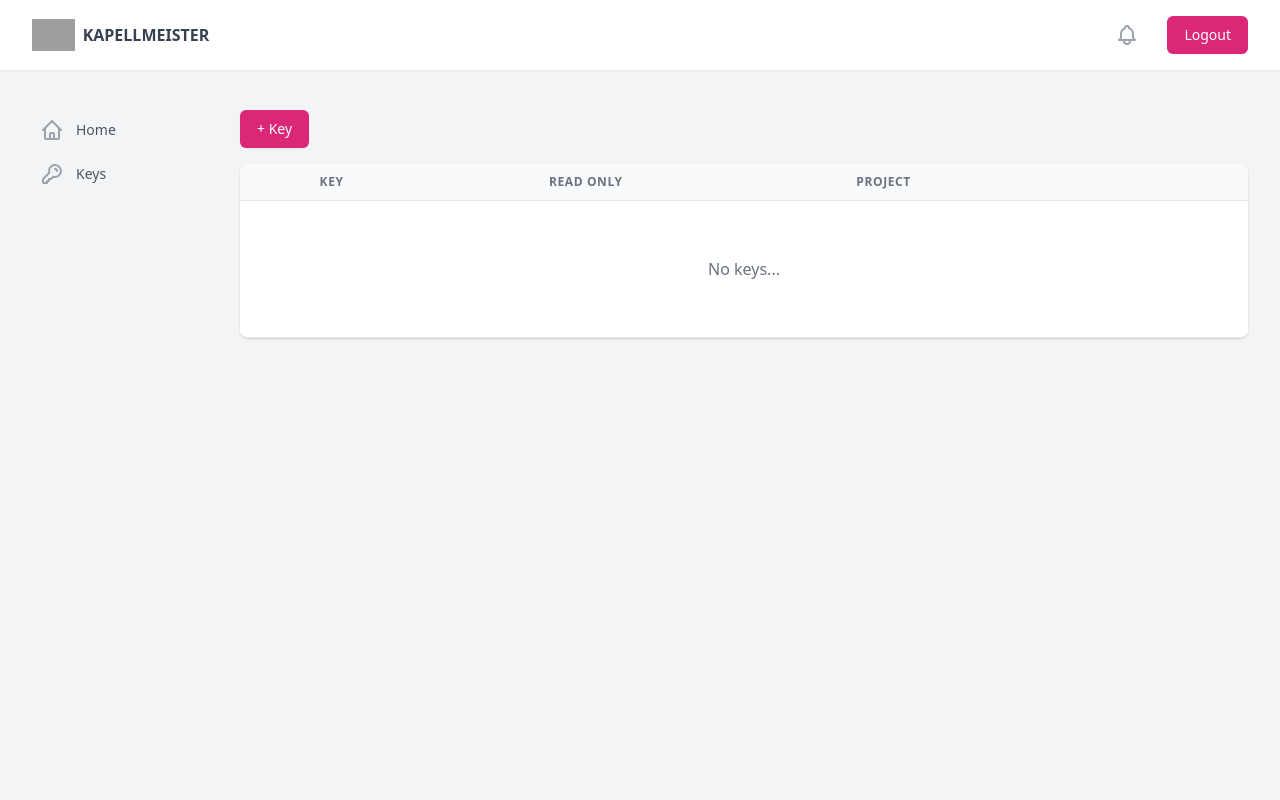
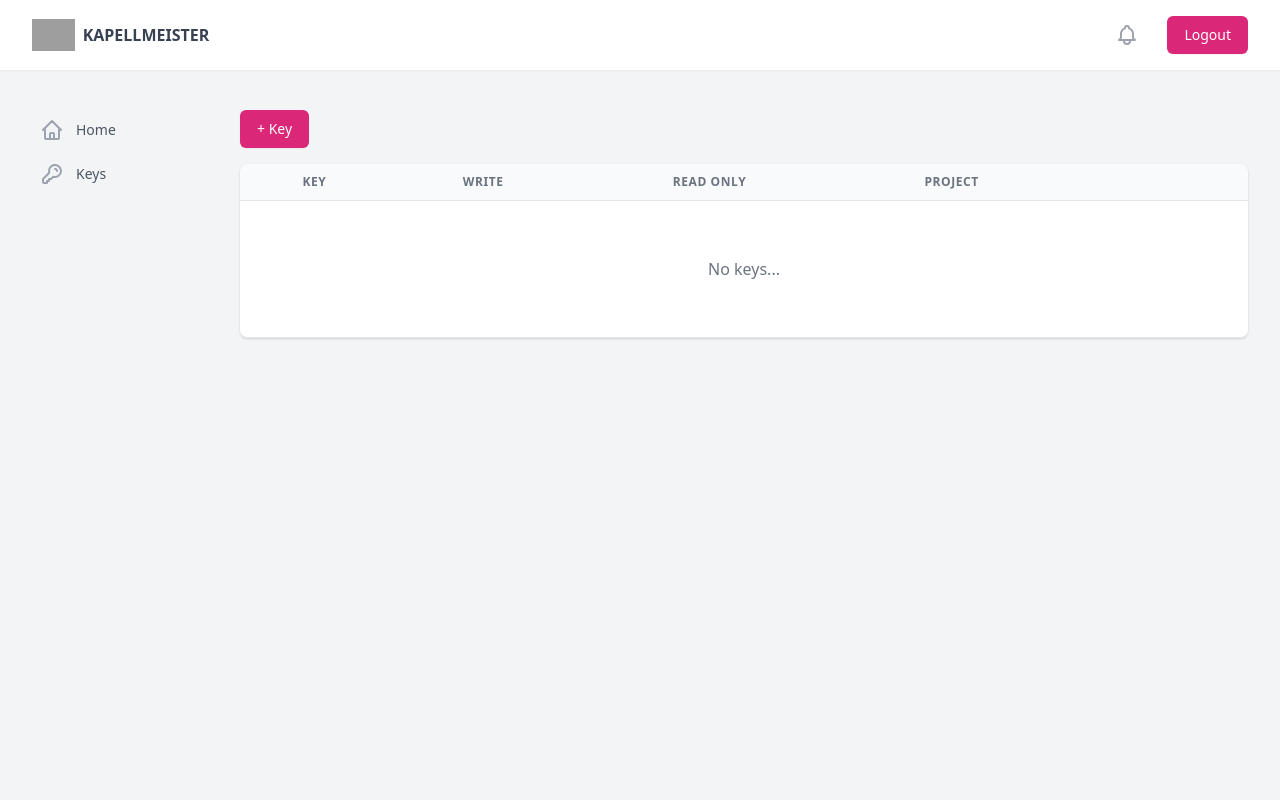
Before and after one commit to belichberg/kapellmeister, a Python web app: template templates/tokens.html in a window 1280 px wide. Run offline with Jinja, Linux system fonts and the light colour scheme; the template is opened without the code that fills it, so the values that code supplies are empty; grey boxes are pictures that could not be loaded.

Commit message:
CU-5kba9g add "write" option when token create

```diff
--- a/src/database/models.py
+++ b/src/database/models.py
@@ -92,9 +92,10 @@ class APIToken(ModelMixin, Base):
     token = Column("token", VARCHAR(64), nullable=False, unique=True)
     read_only = Column("read_only", Boolean, nullable=False)
     project_id = Column("project_id", Integer, ForeignKey("projects.id"), nullable=True)
+    write = Column("write", Boolean, nullable=False)
 
     def to_dict(self):
-        return dict(id=self.id, token=self.token, read_only=self.read_only, project_id=self.project_id)
+        return dict(id=self.id, token=self.token, read_only=self.read_only, project_id=self.project_id, write=self.write)
 
 
 class User(ModelMixin, Base):
--- a/src/models/manager.py
+++ b/src/models/manager.py
@@ -35,6 +35,7 @@ class TokenAPI(BaseModel):
     token: str
     read_only: bool
     project_id: Optional[int]
+    write: bool
 
 
 class TokenRequestAPI(BaseModel):
--- a/src/routers/auth.py
+++ b/src/routers/auth.py
@@ -107,7 +107,7 @@ async def delete_user(user_id: int, user: Optional[UserAPI] = Depends(get_user))
 #     return UserAPI.parse_obj(User.update(data.dict(), id=user_id).to_dict())
 
 
-@router.post("/users/username/{user_id}/", response_model=UserAPI)
+@router.post("/users/update/{user_id}/", response_model=UserAPI)
 async def update_user(user_id: str, data: UserRequestAPI, user: Optional[UserAPI] = Depends(get_user)) -> UserAPI:
     """Change username"""
 
--- a/src/routers/token.py
+++ b/src/routers/token.py
@@ -24,7 +24,7 @@ async def get_tokens(user: Optional[UserAPI] = Depends(get_user)) -> List[TokenA
 
 @router.post("/tokens/", response_model=TokenAPI)
 async def create_token(
-    read_only: bool = True, project: Optional[int] = None, user: Optional[UserAPI] = Depends(get_user)
+    write: bool = True, read_only: bool = True, project: Optional[int] = None, user: Optional[UserAPI] = Depends(get_user)
 ) -> TokenAPI:
     if user is None or user.role != UserRole.super:
         raise HTTPException(
@@ -33,7 +33,7 @@ async def create_token(
             headers={"WWW-Authenticate": "Token"},
         )
 
-    data = dict(token=generate_api_token(), read_only=read_only, project_id=project)
+    data = dict(token=generate_api_token(), read_only=read_only, project_id=project, write=write)
     return TokenAPI.parse_obj(APIToken.create(data).to_dict())
 
 
--- a/templates/tokens.html
+++ b/templates/tokens.html
@@ -28,15 +28,20 @@
         <div v-if="showChoices" class="grid justify-items-center">
             <div class="my-5 text-gray-600 font-extrabold tracking-wider uppercase">Create key</div>
             <form @submit.prevent="createToken" class="flex items-center pb-5">
+                <div class="bg-gray-100 px-3 py-2 rounded-md mr-3">
+                    <label for="writeOnly">Write</label>
+                    <input id="writeOnly" type="checkbox" v-model="writeOnly"
+                           placeholder="Create API key"/>
+                </div>
                 <div class="bg-gray-100 px-3 py-2 rounded-md">
                     <label for="readOnly">Read Only</label>
                     <input id="readOnly" type="checkbox" v-model="readOnly"
-                           placeholder="Create API token"/>
+                           placeholder="Create API key"/>
                 </div>
                 <div class="bg-gray-100 mx-3 px-3 py-2 rounded-md">
                     <label for="assignProject">Assign to project</label>
                     <input id="assignProject" type="checkbox" v-model="assignProject"
-                           placeholder="Create API token"/>
+                           placeholder="Create API key"/>
                 </div>
                 <div class="w-32 mr-3 py-2" v-click-outside="hideProjects">
                     <div class="relative">
@@ -107,7 +112,15 @@
 
 <div v-if="curr_token"
      class="text-center mb-5 text-gray-600 font-bold">
-    Token: <span class="bg-white py-1 px-2">[[ curr_token["token"] ]]</span>
+    KEY: <span class="bg-white py-1 px-2">[[ curr_token ]]</span>
+    <button @click="copyText"
+            class="text-gray-500  text-l font-bold hover:text-red-600 cursor-pointer"
+            title="Copy">
+    &#10697;
+<!--    &#x1f4cb;-->
+<!--        &#128203;-->
+
+    </button>
 </div>
 
 <div class="flex flex-col cursor-default">
@@ -120,6 +133,10 @@
                         <th scope="col"
                             class="px-5 py-2.5">
                             Key
+                        </th>
+                        <th scope="col"
+                            class="px-5 py-2.5">
+                            Write
                         </th>
                         <th scope="col"
                             class="px-5 py-2.5">
@@ -141,12 +158,13 @@
                     </thead>
                     <tbody>
                     <tr v-if="!tokens.length" class="text-center hover:bg-gray-50">
-                        <td colspan="5" class="py-14 whitespace-nowrap text-md font-medium text-gray-500 bg-white">
+                        <td colspan="6" class="py-14 whitespace-nowrap text-md font-medium text-gray-500 bg-white">
                             No keys...
                         </td>
                     </tr>
                     <tr v-for="token in tokens" class="container-row text-center hover:bg-gray-50">
-                        <td v-if="selectedToken === token" class="p-3 pl-6 whitespace-nowrap text-sm font-medium text-gray-900">
+                        <td v-if="selectedToken === token"
+                            class="p-3 pl-6 whitespace-nowrap text-sm font-medium text-gray-900">
                             <label for="token" class="sr-only">Key</label>
                             <input type="text" id="token" name="token"
                                    required
@@ -159,6 +177,10 @@
                             [[ token.token ]]
                         </td>
                         <td class="p-3 pl-6 whitespace-nowrap text-sm font-medium text-gray-500">
+                            <div v-if="token.write"><span class="material-icons">&#10004;</span></div>
+                            <div v-else><span class="material-icons"> &#10006;</span></div>
+                        </td>
+                        <td class="p-3 pl-6 whitespace-nowrap text-sm font-medium text-gray-500">
                             <div v-if="token.read_only"><span class="material-icons">&#10004;</span></div>
                             <div v-else><span class="material-icons"> &#10006;</span></div>
                         </td>
@@ -167,18 +189,22 @@
                         </td>
                         <td class="p-3 pl-6 whitespace-nowrap text-sm font-medium text-gray-900">
                             <div v-if="selectedToken === token">
-                                <button @click="updateToken(token)" class="pr-1 text-green-500 hover:text-green-600 cursor-pointer">
+                                <button @click="updateToken(token)"
+                                        class="pr-1 text-green-500 hover:text-green-600 cursor-pointer">
                                     <span class="material-icons">
                                         done_outline
                                     </span>
                                 </button>
-                                <button @click="selectedToken = null" class="text-gray-400 hover:text-red-600 cursor-pointer">
+                                <button @click="selectedToken = null"
+                                        class="text-gray-400 hover:text-red-600 cursor-pointer">
                                     <span class="material-icons">
                                         highlight_off
                                     </span>
                                 </button>
                             </div>
                             <button v-else @click="selectedToken = token" class="text-gray-400 hover:text-gray-700 cursor-pointer">
+<!--                            <button v-else-if="token.write && !token.read_only" @click="selectedToken = token"-->
+<!--                                    class="text-gray-400 hover:text-gray-700 cursor-pointer">-->
                                 <span class="material-icons">
                                     edit
                                 </span>
@@ -224,7 +250,8 @@
                 readOnly: true,
                 assignProject: false,
                 showChoices: false,
-                curr_token: ''
+                curr_token: '',
+                writeOnly: true
             }
         },
 
@@ -238,10 +265,12 @@
             },
 
             createToken: async function () {
-                const token = await fetch(`/api/v1/tokens/?read_only=${this.readOnly}${this.assignProject ? `&project=${this.selectedProject.id}` : ''}`, {method: "POST"}).then(r => r.json())
+                // const token = await fetch(`/api/v1/tokens/?read_only=${this.readOnly}${this.assignProject ? `&project=${this.selectedProject.id}` : ''}`, {method: "POST"}).then(r => r.json())
+                const token = await fetch(`/api/v1/tokens/?write=${this.writeOnly}&read_only=${this.readOnly}${this.assignProject ? `&project=${this.selectedProject.id}` : ''}`, {method: "POST"}).then(r => r.json())
                 this.tokens.push(token)
+                this.curr_token = token.token
                 this.readOnly = true
-                this.curr_token = token.token
+                this.writeOnly = true
                 this.hideTokenForm()
 
             },
@@ -289,6 +318,10 @@
 
                 await fetch(`/api/v1/tokens/${token.id}/`, {method: "PATCH", body: JSON.stringify(token)})
                 this.tokens = await this.getTokens()
+            },
+
+            copyText() {
+                navigator.clipboard.writeText(this.curr_token);
             }
         },
 
--- a/templates/users.html
+++ b/templates/users.html
@@ -377,7 +377,7 @@
             },
 
             async updateUser(user) {
-                await fetch(`/api/v1/users/username/${user.id}/`, {method: "POST", body: JSON.stringify(user)})
+                await fetch(`/api/v1/users/update/${user.id}/`, {method: "POST", body: JSON.stringify(user)})
                 this.users = await this.getUsers()
             }
         },
```
